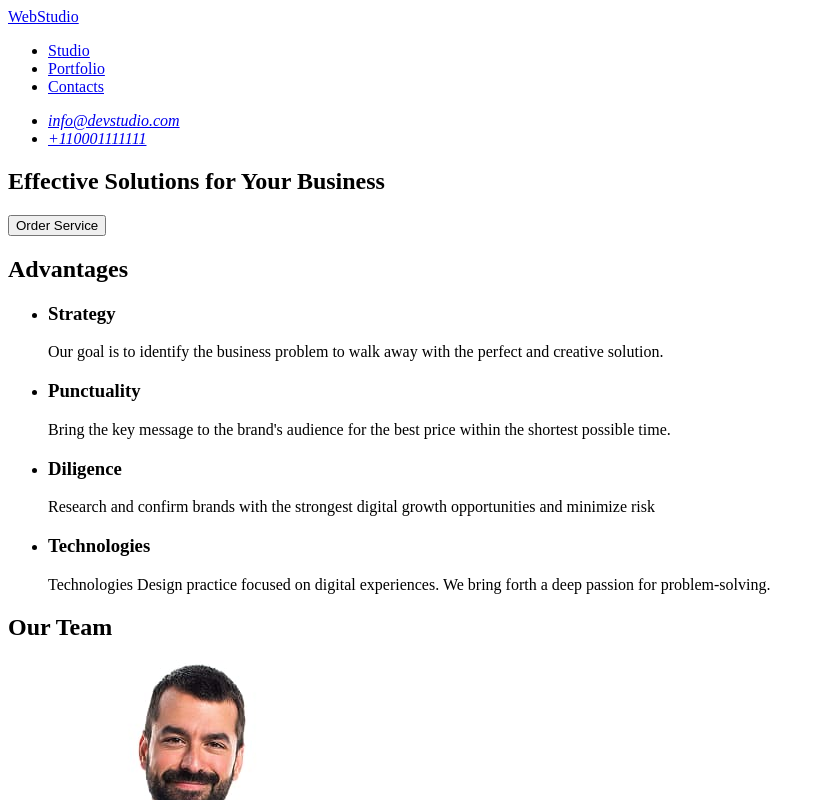
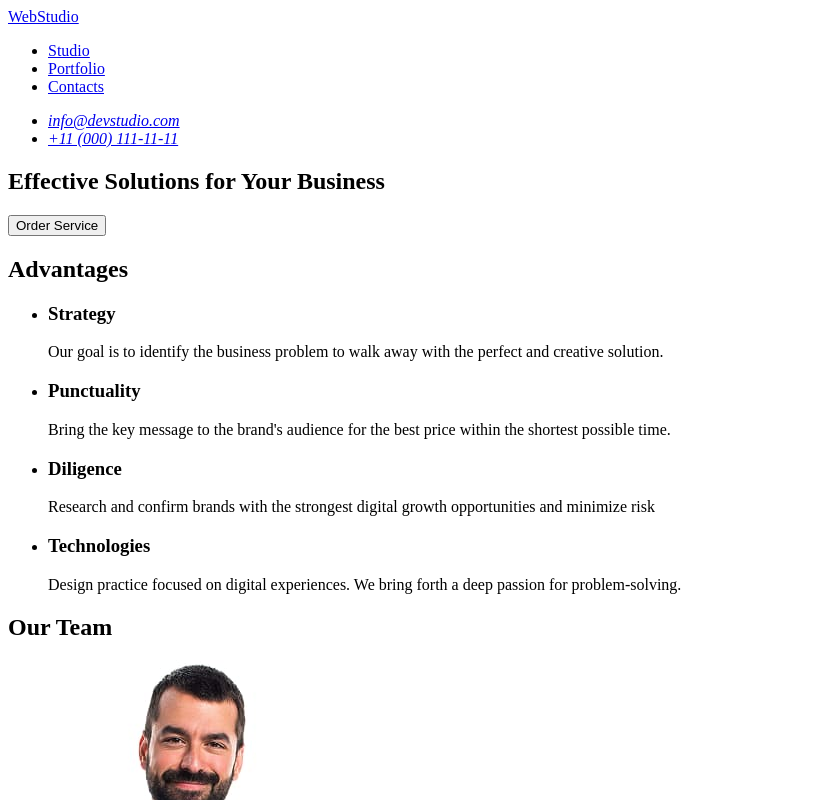
Before and after one commit to shch6rskz2001-boop/goit-markup-hw-01, a plain HTML site: page index.html in a window 1280 px wide. Shown: the top 800 px of the page, without its empty margins (0-825 px from the left). Drawn offline with Linux system fonts and the light colour scheme.

Commit message:
update index html file

```diff
--- a/index.html
+++ b/index.html
@@ -26,7 +26,7 @@
         <address>
             <ul>
                 <li><a href="mailto:info@devstudio.com">info@devstudio.com</a><br /> </li>
-                <li><a href="tek:+110001111111">+110001111111</a></li>
+                <li><a href="tek:+110001111111">+11 (000) 111-11-11</a></li>
             </ul>
         </address>
     </header>
@@ -54,8 +54,7 @@
                 </li>
                 <li>
                     <h3>Technologies</h3>
-                    <p>Technologies Design practice focused on digital experiences. We bring forth a deep passion for
-                        problem-solving.</p>
+                    <p>Design practice focused on digital experiences. We bring forth a deep passion for problem-solving.</p>
                 </li>
             </ul>
         </section>
```
